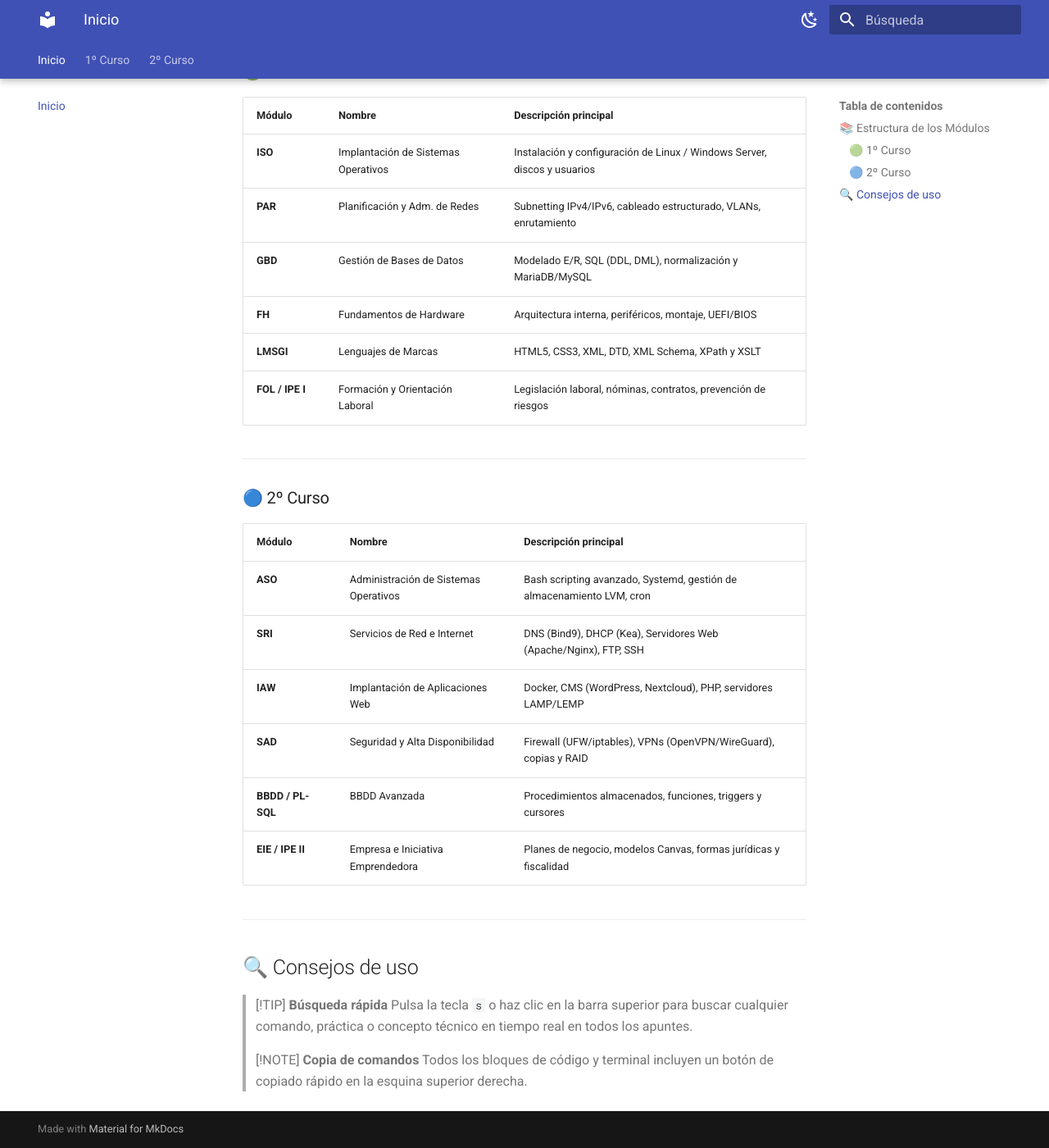
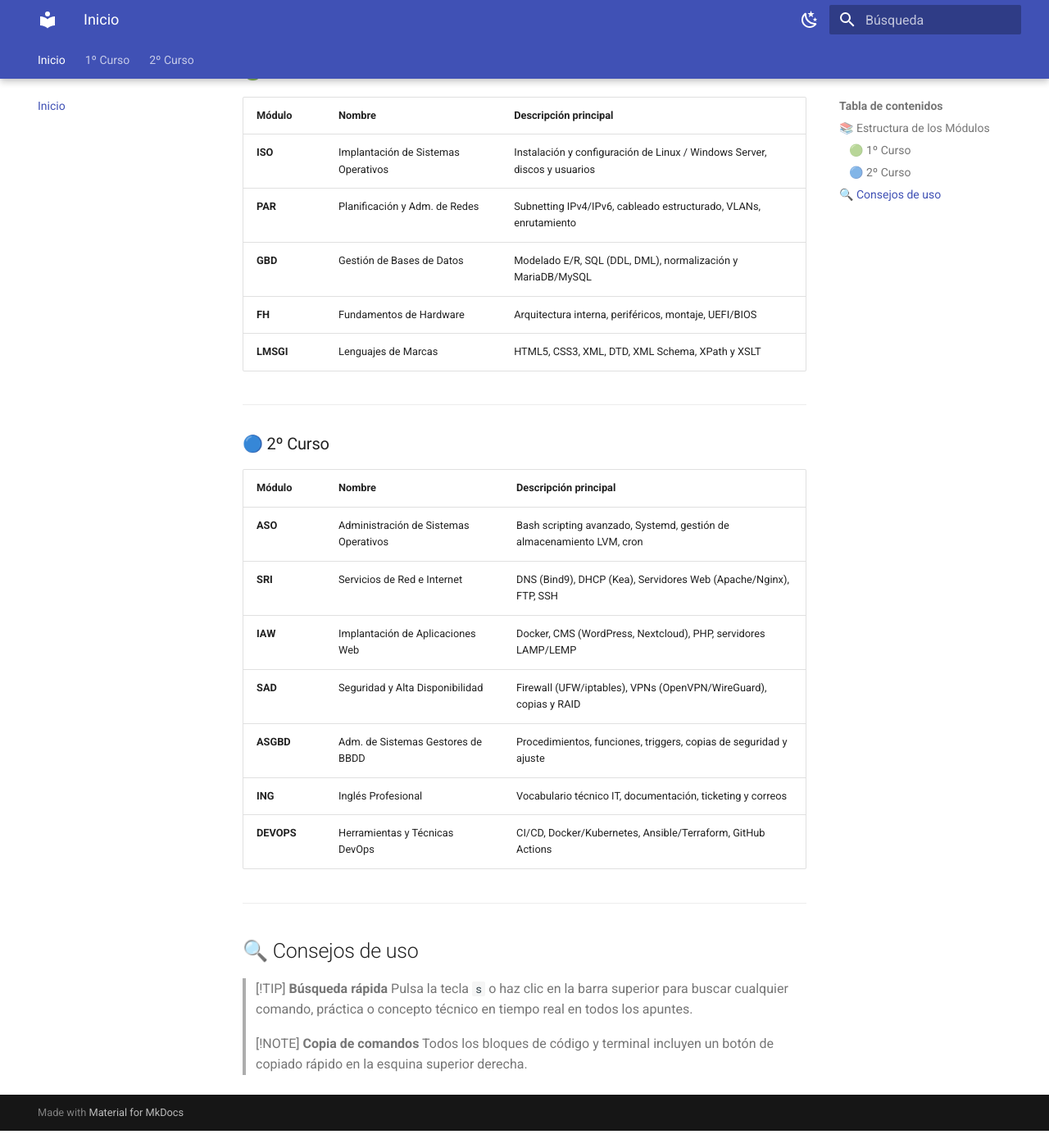
Before and after one commit to JohnDSil/apuntes_asir, an MkDocs documentation site: the page built from docs/index.md, in a window 1280 px wide and 1400 px high, scrolled down 433 px. Shown: the whole window at 82% size. Built offline with MkDocs 1.6.1 and Material for MkDocs 9.7.7, drawn with Linux system fonts in a browser that asks for light colours; after the commit the page ends 1812 px from its top, so only the background shows below that.

Commit message:
Reorganizar módulos: añadir DevOps e Inglés, actualizar ASGBD y retirar FOL/EIE

```diff
--- a/docs/index.md
+++ b/docs/index.md
@@ -16,7 +16,6 @@ Esta página web está generada con **Material for MkDocs** y desplegada automá
 | **GBD** | Gestión de Bases de Datos | Modelado E/R, SQL (DDL, DML), normalización y MariaDB/MySQL |
 | **FH** | Fundamentos de Hardware | Arquitectura interna, periféricos, montaje, UEFI/BIOS |
 | **LMSGI** | Lenguajes de Marcas | HTML5, CSS3, XML, DTD, XML Schema, XPath y XSLT |
-| **FOL / IPE I** | Formación y Orientación Laboral | Legislación laboral, nóminas, contratos, prevención de riesgos |
 
 ---
 
@@ -27,8 +26,9 @@ Esta página web está generada con **Material for MkDocs** y desplegada automá
 | **SRI** | Servicios de Red e Internet | DNS (Bind9), DHCP (Kea), Servidores Web (Apache/Nginx), FTP, SSH |
 | **IAW** | Implantación de Aplicaciones Web | Docker, CMS (WordPress, Nextcloud), PHP, servidores LAMP/LEMP |
 | **SAD** | Seguridad y Alta Disponibilidad | Firewall (UFW/iptables), VPNs (OpenVPN/WireGuard), copias y RAID |
-| **BBDD / PL-SQL** | BBDD Avanzada | Procedimientos almacenados, funciones, triggers y cursores |
-| **EIE / IPE II** | Empresa e Iniciativa Emprendedora | Planes de negocio, modelos Canvas, formas jurídicas y fiscalidad |
+| **ASGBD** | Adm. de Sistemas Gestores de BBDD | Procedimientos, funciones, triggers, copias de seguridad y ajuste |
+| **ING** | Inglés Profesional | Vocabulario técnico IT, documentación, ticketing y correos |
+| **DEVOPS** | Herramientas y Técnicas DevOps | CI/CD, Docker/Kubernetes, Ansible/Terraform, GitHub Actions |
 
 ---
 
--- a/mkdocs.yml
+++ b/mkdocs.yml
@@ -61,11 +61,11 @@ nav:
       - 'Bases de Datos (GBD)': 1-curso/bbdd.md
       - 'Fundamentos de Hardware (FH)': 1-curso/hardware.md
       - 'Lenguajes de Marcas (LMSGI)': 1-curso/marcas.md
-      - 'FOL / IPE I': 1-curso/fol.md
   - 2º Curso:
       - 'Administración de SO (ASO)': 2-curso/aso.md
       - 'Servicios de Red (SRI)': 2-curso/sri.md
       - 'Aplicaciones Web (IAW)': 2-curso/iaw.md
       - 'Seguridad y Alta Disp. (SAD)': 2-curso/sad.md
-      - 'BBDD y PL/SQL': 2-curso/bbdd-avanzada.md
-      - 'EIE / IPE II': 2-curso/eie.md
+      - 'Adm. Sistemas Gestores BBDD (ASGBD)': 2-curso/asgbd.md
+      - 'Inglés Profesional': 2-curso/ingles.md
+      - 'Herramientas DevOps': 2-curso/devops.md
```
Also changed, not shown: docs/1-curso/fol.md (deleted, +0 -11 lines), docs/2-curso/asgbd.md (renamed from docs/2-curso/bbdd-avanzada.md, +2 -2 lines), docs/2-curso/devops.md (added, +13 -0 lines), docs/2-curso/eie.md (deleted, +0 -24 lines), docs/2-curso/ingles.md (added, +13 -0 lines).
